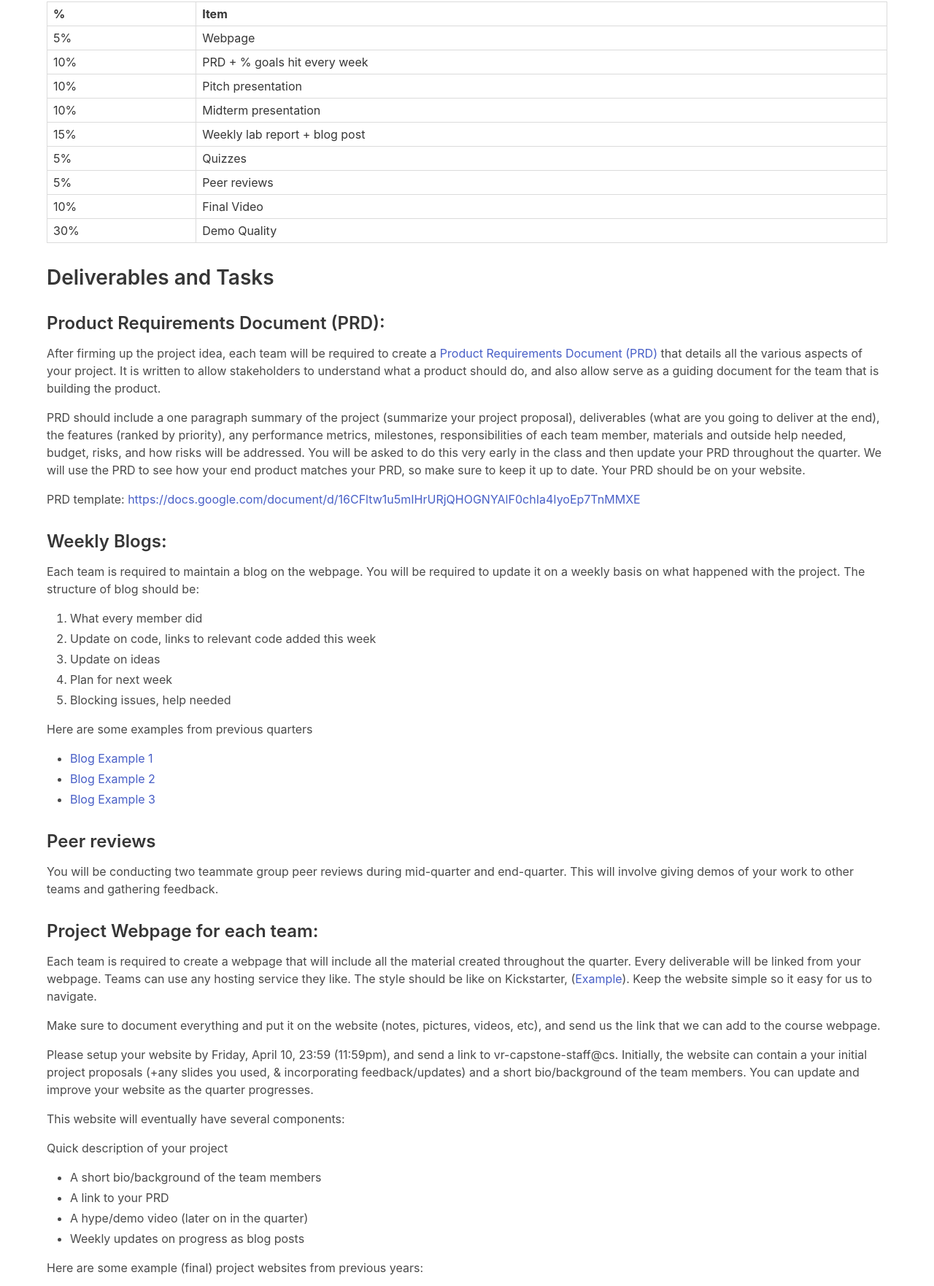
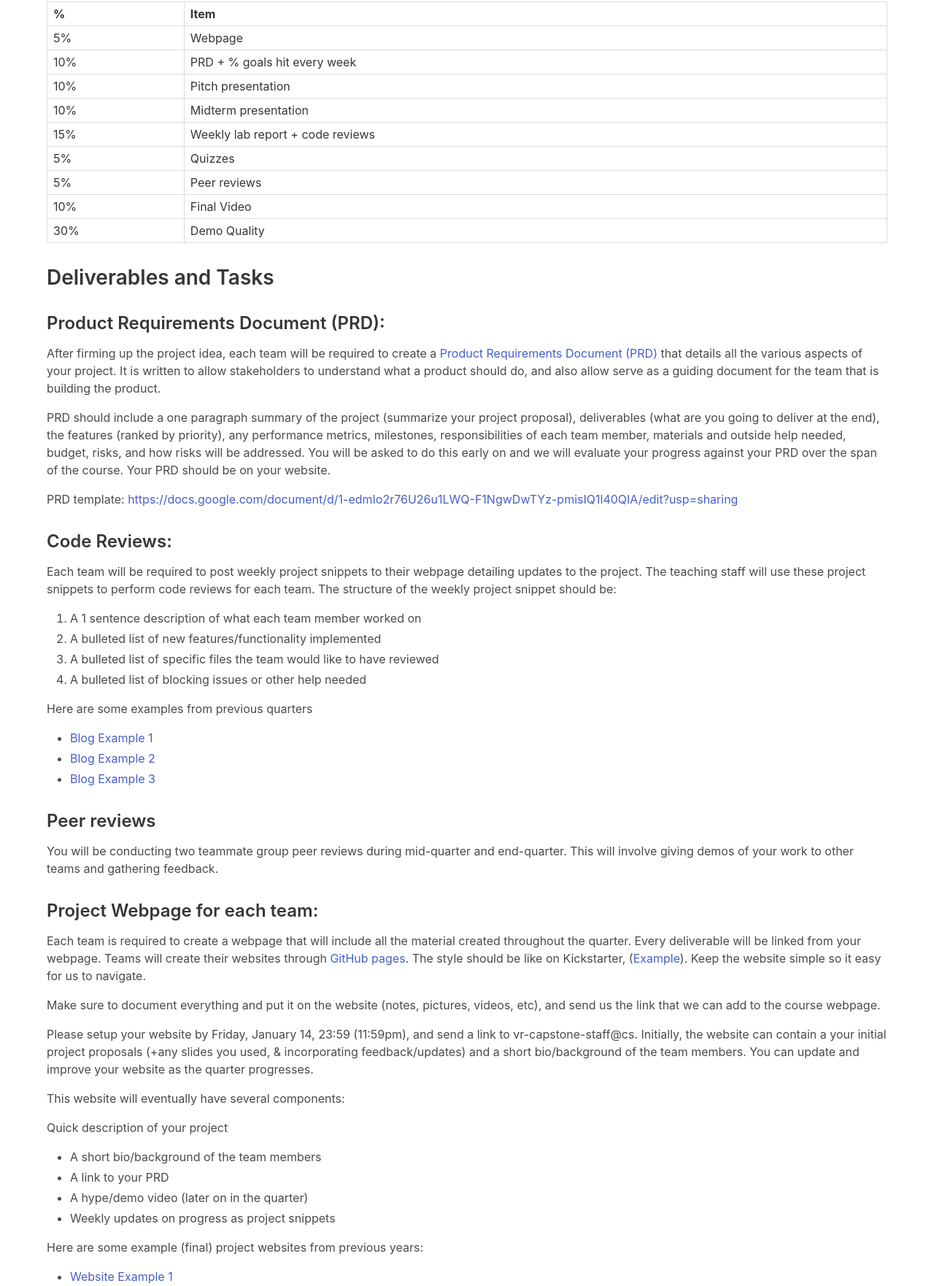
Before and after one commit to UWRealityLab/capstone-website-sp24, a plain HTML site: page deliverables/index.html in a window 1280 px wide. Shown: the part 353-2115 px from the top of the page at 73% size. Drawn offline with nearby package versions, Linux system fonts and the light colour scheme; some packages are replaced by stand-ins of ours; files that its build step writes are made by us from their sources; some icons are missing; a web font is replaced by a local one.

Commit message:
updated Calendar, Slides, and Deliverables pages

```diff
--- a/deliverables/index.html
+++ b/deliverables/index.html
@@ -171,7 +171,7 @@
   </tr>
   <tr>
     <td>15%</td>
-    <td>Weekly lab report + blog post</td>
+    <td>Weekly lab report + code reviews</td>
   </tr>
   <tr>
     <td>5%</td>
@@ -193,16 +193,15 @@
 </table><h2>Deliverables and Tasks</h2>
 <h3>Product Requirements Document (PRD):</h3>
 <p>After firming up the project idea, each team will be required to create a <a href="https://en.wikipedia.org/wiki/Product_requirements_document">Product Requirements Document (PRD)</a> that details all the various aspects of your project. It is written to allow stakeholders to understand what a product should do, and also allow serve as a guiding document for the team that is building the product.</p>
-<p>PRD should include a one paragraph summary of the project (summarize your project proposal), deliverables (what are you going to deliver at the end), the features (ranked by priority), any performance metrics, milestones, responsibilities of each team member, materials and outside help needed, budget, risks, and how risks will be addressed. You will be asked to do this very early in the class and then update your PRD throughout the quarter. We will use the PRD to see how your end product matches your PRD, so make sure to keep it up to date. Your PRD should be on your website.</p>
-<p>PRD template: <a href="https://docs.google.com/document/d/16CFltw1u5mIHrURjQHOGNYAlF0chIa4IyoEp7TnMMXE">https://docs.google.com/document/d/16CFltw1u5mIHrURjQHOGNYAlF0chIa4IyoEp7TnMMXE</a></p>
-<h3>Weekly Blogs:</h3>
-<p>Each team is required to maintain a blog on the webpage. You will be required to update it on a weekly basis on what happened with the project. The structure of blog should be:</p>
+<p>PRD should include a one paragraph summary of the project (summarize your project proposal), deliverables (what are you going to deliver at the end), the features (ranked by priority), any performance metrics, milestones, responsibilities of each team member, materials and outside help needed, budget, risks, and how risks will be addressed. You will be asked to do this early on and we will evaluate your progress against your PRD over the span of the course. Your PRD should be on your website.</p>
+<p>PRD template: <a href="https://docs.google.com/document/d/1-edmIo2r76U26u1LWQ-F1NgwDwTYz-pmisIQ1l40QIA/edit?usp=sharing">https://docs.google.com/document/d/1-edmIo2r76U26u1LWQ-F1NgwDwTYz-pmisIQ1l40QIA/edit?usp=sharing</a></p>
+<h3>Code Reviews:</h3>
+<p>Each team will be required to post weekly project snippets to their webpage detailing updates to the project. The teaching staff will use these project snippets to perform code reviews for each team. The structure of the weekly project snippet should be:</p>
 <ol>
-<li>What every member did</li>
-<li>Update on code, links to relevant code added this week</li>
-<li>Update on ideas</li>
-<li>Plan for next week</li>
-<li>Blocking issues, help needed</li>
+<li>A 1 sentence description of what each team member worked on</li>
+<li>A bulleted list of new features/functionality implemented</li>
+<li>A bulleted list of specific files the team would like to have reviewed</li>
+<li>A bulleted list of blocking issues or other help needed</li>
 </ol>
 <p>Here are some examples from previous quarters</p>
 <ul>
@@ -213,22 +212,22 @@
 <h3>Peer reviews</h3>
 <p>You will be conducting two teammate group peer reviews during mid-quarter and end-quarter. This will involve giving demos of your work to other teams and gathering feedback.</p>
 <h3>Project Webpage for each team:</h3>
-<p>Each team is required to create a webpage that will include all the material created throughout the quarter. Every deliverable will be linked from your webpage. Teams can use any hosting service they like. The style should be like on Kickstarter, (<a href="https://www.kickstarter.com/projects/scanse/sweep-scanning-lidar?ref=category">Example</a>). Keep the website simple so it easy for us to navigate.</p>
+<p>Each team is required to create a webpage that will include all the material created throughout the quarter. Every deliverable will be linked from your webpage. Teams will create their websites through <a href="https://pages.github.com/">GitHub pages</a>. The style should be like on Kickstarter, (<a href="https://www.kickstarter.com/projects/scanse/sweep-scanning-lidar?ref=category">Example</a>). Keep the website simple so it easy for us to navigate.</p>
 <p>Make sure to document everything and put it on the website (notes, pictures, videos, etc), and send us the link that we can add to the course webpage.</p>
-<p>Please setup your website by Friday, April 10, 23:59 (11:59pm), and send a link to vr-capstone-staff@cs. Initially, the website can contain a your initial project proposals (+any slides you used, &amp; incorporating feedback/updates) and a short bio/background of the team members. You can update and improve your website as the quarter progresses.</p>
+<p>Please setup your website by Friday, January 14, 23:59 (11:59pm), and send a link to vr-capstone-staff@cs. Initially, the website can contain a your initial project proposals (+any slides you used, &amp; incorporating feedback/updates) and a short bio/background of the team members. You can update and improve your website as the quarter progresses.</p>
 <p>This website will eventually have several components:</p>
 <p>Quick description of your project</p>
 <ul>
 <li>A short bio/background of the team members</li>
 <li>A link to your PRD</li>
 <li>A hype/demo video (later on in the quarter)</li>
-<li>Weekly updates on progress as blog posts</li>
+<li>Weekly updates on progress as project snippets</li>
 </ul>
 <p>Here are some example (final) project websites from previous years:</p>
 <ul>
-<li><a href="http://sonjakhan.github.io/vrgrads/">Website Example 1</a></li>
-<li><a href="http://holoscanner.github.io/">Website Example 2</a></li>
-<li><a href="http://holokeyboard.herokuapp.com/">Website Example 3</a></li>
+<li><a href="https://uwrealitylab.github.io/xrcapstone21sp-team7/index.html">Website Example 1</a></li>
+<li><a href="https://uwrealitylab.github.io/vrcapstone20sp-team5/">Website Example 2</a></li>
+<li><a href="https://uwrealitylab.github.io/vrcapstone20sp-team3/">Website Example 3</a></li>
 </ul>
 <h3>Demo Video</h3>
 <p>Create a video that presents the capabilities of your app and an example of how it is played or used (like the one you're going to demo during the final session). The videos are going to be played during the demo session and placed on your websites. <a href="https://www.youtube.com/playlist?list=PLSCK7y_AEdoZLOjca-f0yNCtGl1MakBWt">Examples of past videos</a>. The videos can be between 2-5 minutes long. Can include narration if necessary (kickstarter style) or just demonstrate technical features of your project.</p>
```
Also changed, not shown: index.html (+4 -4 lines), dao.jpg (added).
